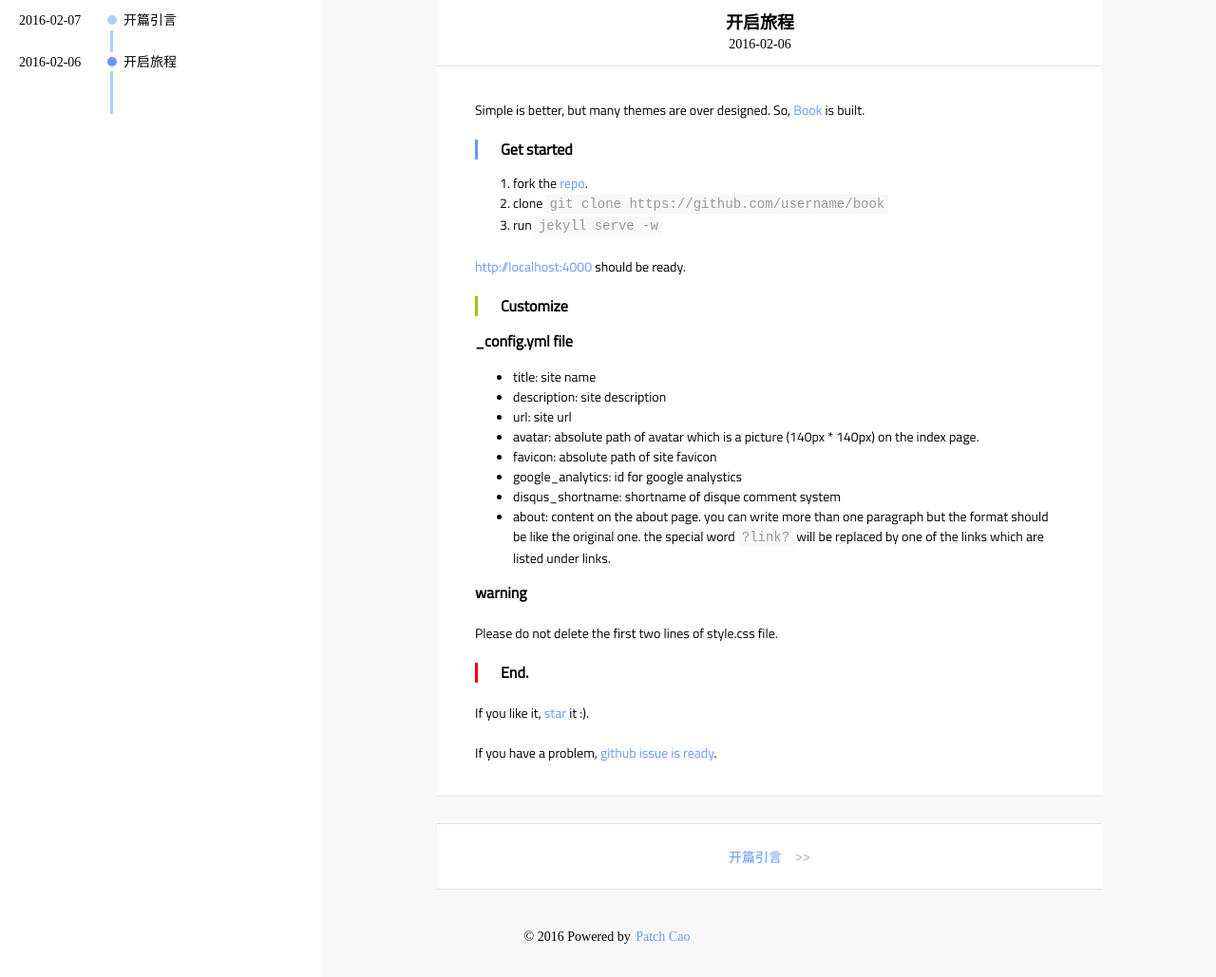
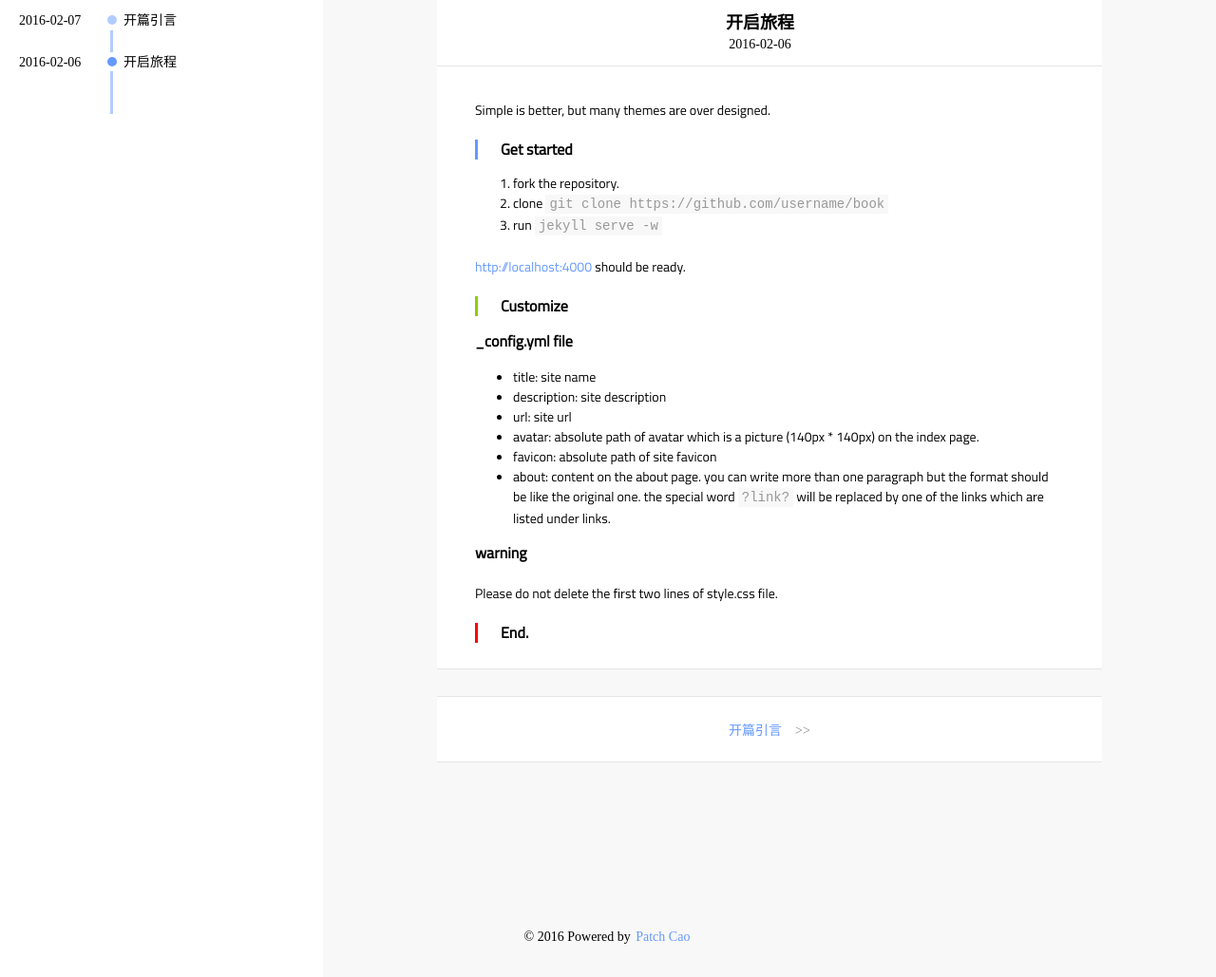
Before and after one commit to PatchCao/PatchCao.github.io, a Jekyll site: the page built from _posts/2015-08-28-jekyll-theme-book.md, in a window 1280 px wide and 1029 px high. Shown: the whole window at 95% size. Built offline with Jekyll 4.4.1, drawn with Linux system fonts in a browser that asks for light colours.

Commit message:
Update 2015-08-28-jekyll-theme-book.md

```diff
--- a/_posts/2015-08-28-jekyll-theme-book.md
+++ b/_posts/2015-08-28-jekyll-theme-book.md
@@ -6,12 +6,12 @@ tags: english
 category: blog
 ---
 
-Simple is better, but many themes are over designed. So, [Book](https://github.com/kkninjae/book) is built.
+Simple is better, but many themes are over designed.
 
 Get started
 -----------
 
-1.  fork the [repo](https://github.com/kkninjae/book/fork).
+1.  fork the repository.
 2.  clone `git clone https://github.com/username/book`
 3.  run `jekyll serve -w`
 
@@ -27,8 +27,6 @@ Customize
 * url: site url
 * avatar: absolute path of avatar which is a picture (140px * 140px) on the index page.
 * favicon: absolute path of site favicon
-* google_analytics: id for google analystics
-* disqus_shortname: shortname of disque comment system
 * about: content on the about page.
   you can write more than one paragraph but the format should be like the original one.
   the special word `?link?` will be replaced by one of the links which are listed under links.
@@ -39,7 +37,3 @@ Please do not delete the first two lines of style.css file.
 
 End.
 ----
-
-If you like it, [star](https://github.com/kkninjae/book) it :).
-
-If you have a problem, [github issue is ready](https://github.com/kkninjae/book/issues).
```
